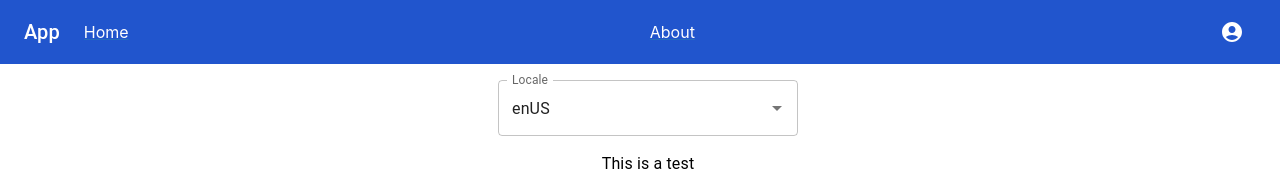
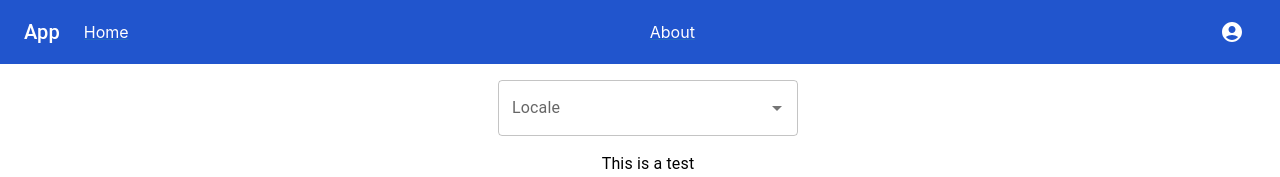
Before and after one commit to dirkwiggley/mui-base, a React (Create React App) app: page /locales in a window 1280 px wide. Shown: the top 177 px of the page. Built offline with nearby package versions, Linux system fonts and the light colour scheme.

Commit message:
Yet more localization
Yet more localization

```diff
--- a/src/components/Locales.tsx
+++ b/src/components/Locales.tsx
@@ -70,8 +70,8 @@ export default function Locales() {
     [locale, theme],
   );
 
-  const onChangeHandler = (event: any, newValue: string | undefined) => {
-    const localCode = getLocaleCode(newValue ? newValue : "");
+  const onChangeHandler = (event: any, newValue: localeType) => {
+    const localCode = newValue.id;
     if (localCode) {
       i18n.changeLanguage(localCode?.slice(0, 2));
       setLocale(localCode as SupportedLocales);
@@ -88,11 +88,10 @@ export default function Locales() {
         <Box sx={{ maxWidth: 'md', mt: 2, ml: 2 }}>
           <Autocomplete
             aria-label='Language'
-            options={supportedLocales.map((element: localeType) => element.label)}
-            // getOptionLabel={(key) => `${key.substring(0, 2)}-${key.substring(2, 4)}`}
-            getOptionLabel={(label) => label}
+            options={supportedLocales}
+            getOptionLabel={(element) => element.label}
             style={{ width: 300 }}
-            value={locale}
+            // value={locale}
             disableClearable
             // onChange={(event: any, newValue: string | undefined) => {
             //   i18n.changeLanguage(newValue?.slice(0,2));
--- a/src/components/Login.tsx
+++ b/src/components/Login.tsx
@@ -81,23 +81,25 @@ function Login() {
     API.loginApi(login, password)
       .then(response => {
         // Set Context
-        let resp: UserInfo | null = null;
+        let userInfo: UserInfo | null = null;
         if (instanceofUserInfo(response)) {
-          resp = convertToUserInfo(response);
+          userInfo = convertToUserInfo(response);
+          if (userInfo && userInfo.locale) i18n.changeLanguage(userInfo.locale.slice(0, 2));
         }
-        if (resp?.resetpwd) {
+
+        if (userInfo?.resetpwd) {
           // We need to keep the userId for the reset
           let defaultUser = defaultUserInfo;
-          defaultUser.id = resp.id;
+          defaultUser.id = userInfo.id;
           // We need to invalidate the login data if the user needs to reset their password
           setAuth(defaultUser);
         } else {
-          setAuth(resp);
+          setAuth(userInfo);
         }
         setLogin('');
         setPassword('');
         setShow(false);
-        if (resp?.resetpwd) {
+        if (userInfo?.resetpwd) {
           navigate("/resetpassword");
         } else {
           navigate("/home");
--- a/src/components/Profile.tsx
+++ b/src/components/Profile.tsx
@@ -5,6 +5,7 @@ import { Grid, Paper, Typography, Link as Muilink } from "@mui/material";
 import { styled } from '@mui/material/styles';
 import { useTranslation } from "react-i18next";
 import { useAuthContext } from "./AuthStore";
+import { getLanguageFromId } from "./Locales";
 
 const StyledPaper = styled(Paper)(({ theme }) => ({
   justifyContent: "center",
@@ -83,6 +84,9 @@ const Profile = () => {
                     <Typography>{t('profile.email')}: {email}</Typography>
                   </Grid>
                   <Grid item>
+                    <Typography>{t('profile.locale')}: {getLanguageFromId(locale)}</Typography>
+                  </Grid>
+                  <Grid item>
                     <Typography>{t('profile.roles')}: {getRoles()}</Typography>
                   </Grid>
                   <Grid item>
--- a/src/i18n.ts
+++ b/src/i18n.ts
@@ -156,6 +156,76 @@ i18n
           },
         },
       },
+      pt: {
+        translation: {
+          navbar: {
+            home: "Lar",
+            about: "Sobre",
+            users: "Usuários",
+            dbeditor: "Editor de banco de dados",
+            profile: "Perfil",
+            login: "Conecte-se",
+            logout: "Sair",
+            setlang: "Definir Idioma",
+          },
+          login: {
+            signin: "Entrar",
+            login: "Conecte-se",
+            password: "Senha",
+            submit: "ENVIAR",
+            forgotpassword: "Esqueceu sua senha?",
+            noserverresponse: "Nenhuma resposta do servidor",
+            incorrectusernameorpassword: "Usuário ou senha incorretos",
+            unauthorized: "Não autorizado",
+            loginfailed: "Falha no login",
+          },
+          home: {
+            head: "Lagarto",
+            body1:
+              "Os lagartos são um grupo difundido de répteis escamados, com mais de ",
+            body2:
+              "6.000 espécies, abrangendo todos os continentes, exceto a Antártida",
+            action: "Saber mais",
+          },
+          locales: {
+            locale: "Localidade",
+            test: "Isto é um teste",
+          },
+          dbeditor: {
+            table: "Mesa",
+            selecttable: "Selecione a tabela",
+            exportdb: "Exportar banco de dados",
+            none: "Nenhum",
+          },
+          profile: {
+            profile: "Perfil",
+            login: "Conecte-se",
+            nickname: "Apelido",
+            email: "E-mail",
+            roles: "Funções",
+            locale: "Localidade",
+            none: "Nenhum",
+          },
+          user: {
+            title: "Editar usuário",
+            user: "Do utilizador",
+            login: "Conecte-se",
+            nickname: "Apelido",
+            email: "E-mail",
+            roles: "Funções",
+            locale: "Localidade",
+            misc: "Diversos",
+            active: "Ativo",
+            resetpwd: "Redefinir senha",
+            addauser: "Adicionar um usuário",
+            update: "Atualizar",
+            erroruserdata: "Erro ao obter dados do usuário",
+            updatesuccess: "Atualização feita com sucesso",
+            updatefailure: "Falha na atualização",
+            inputerror: "Erro de entrada - entrada inválida",
+          },
+        },
+      },
     },
   });
 
```
